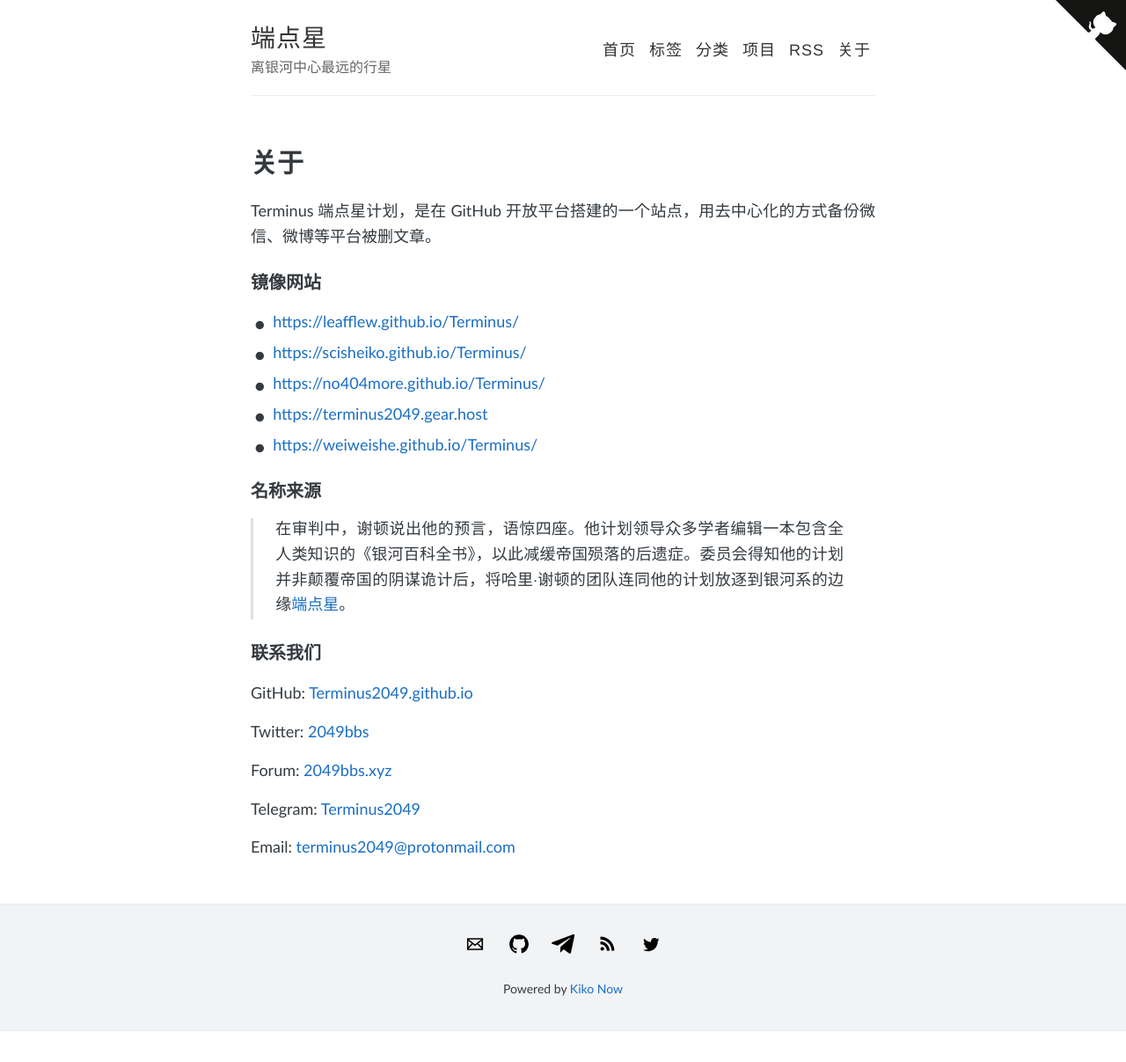
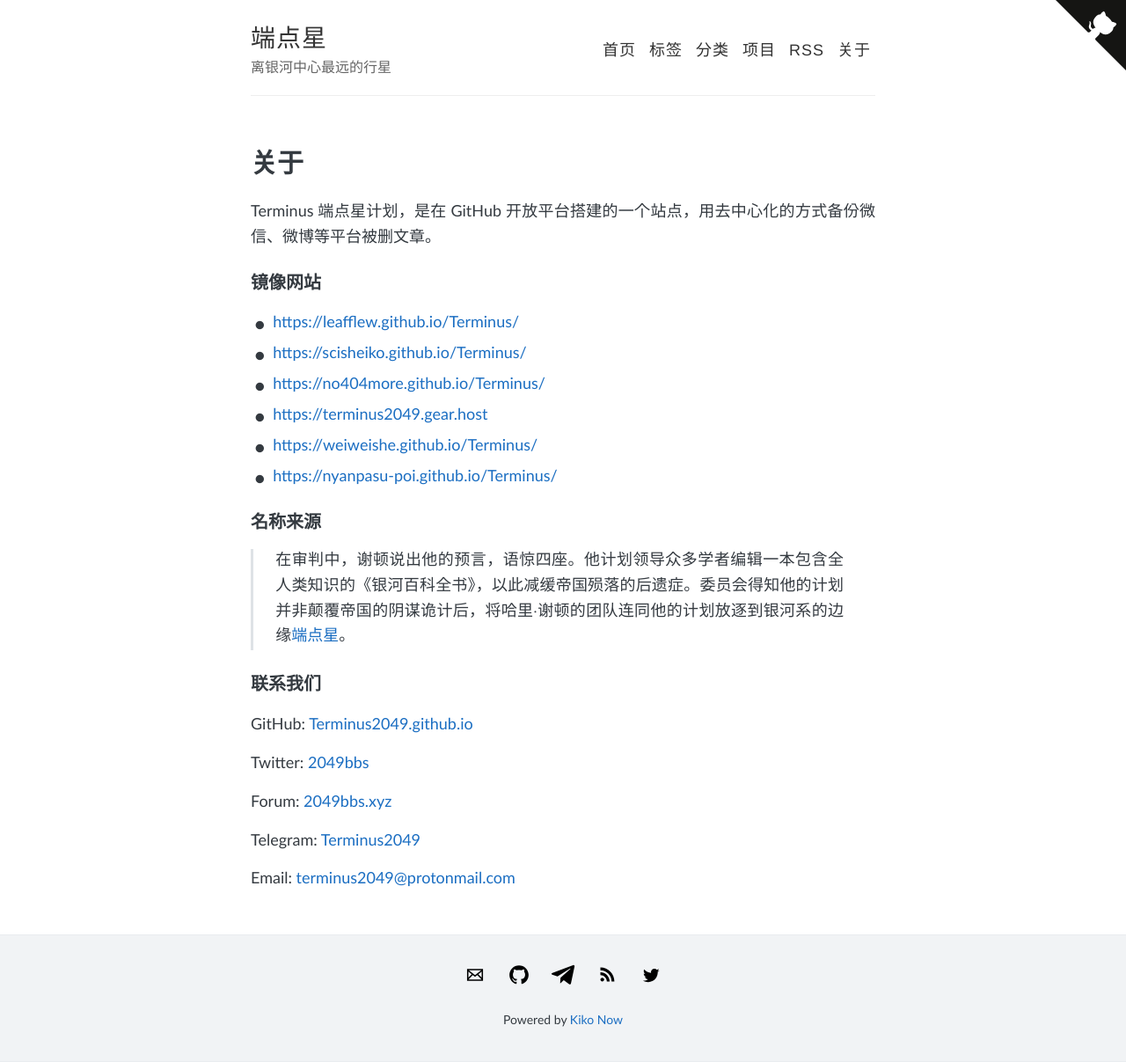
Before and after one commit to Terminus2049/Terminus2049.github.io, a Jekyll site: the page built from about.html, in a window 1280 px wide. Shown: the whole page at 88% size. Built offline with Jekyll 4.4.1, drawn with Linux system fonts in a browser that asks for light colours; before the commit the page ends 1172 px from its top, so only the background shows below that.

Commit message:
new mirror

```diff
--- a/about.html
+++ b/about.html
@@ -18,6 +18,7 @@
   <li><a href="https://no404more.github.io/Terminus/">https://no404more.github.io/Terminus/</a></li>
   <li><a href="https://terminus2049.gear.host">https://terminus2049.gear.host</a></li>
   <li><a href="https://weiweishe.github.io/Terminus/">https://weiweishe.github.io/Terminus/</a></li>
+  <li><a href="https://nyanpasu-poi.github.io/Terminus/">https://nyanpasu-poi.github.io/Terminus/</a></li>
 </ul>
 
 <h3>名称来源</h3>
```
Also changed, not shown: README.md.
